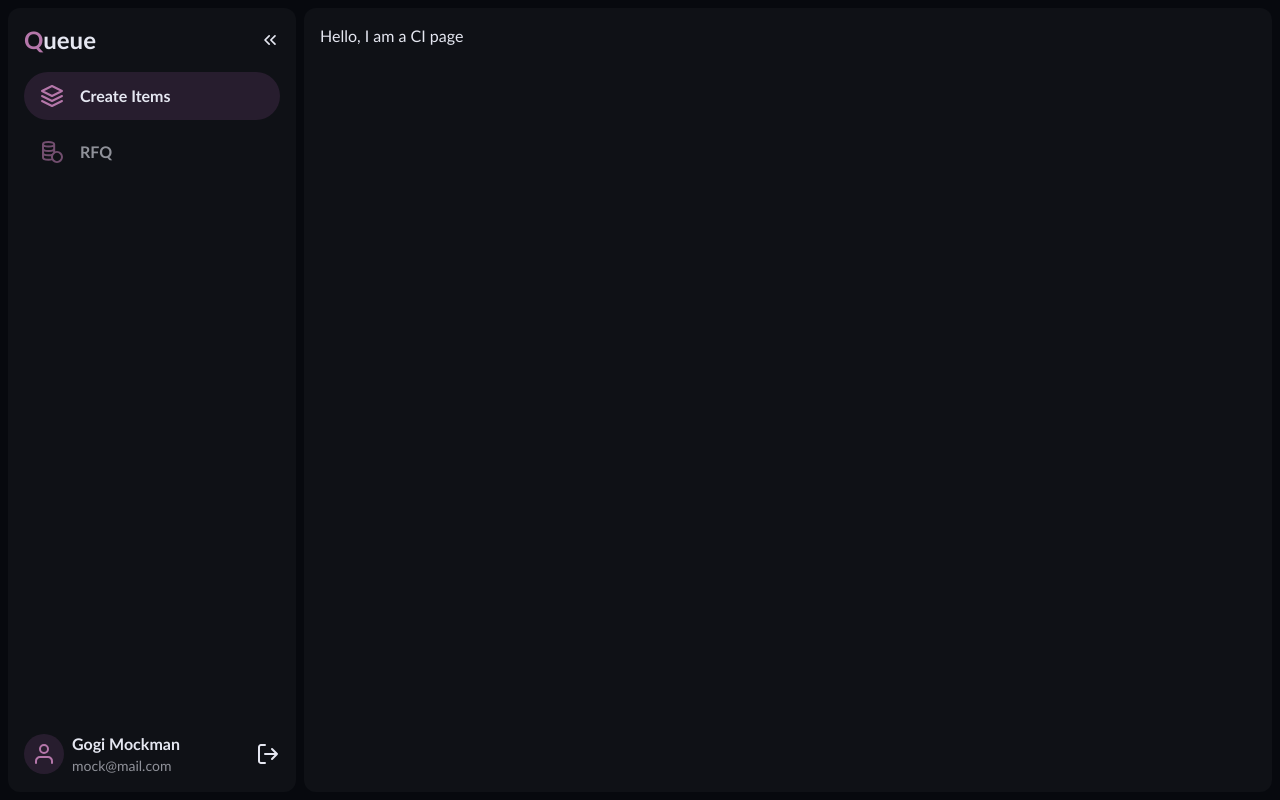
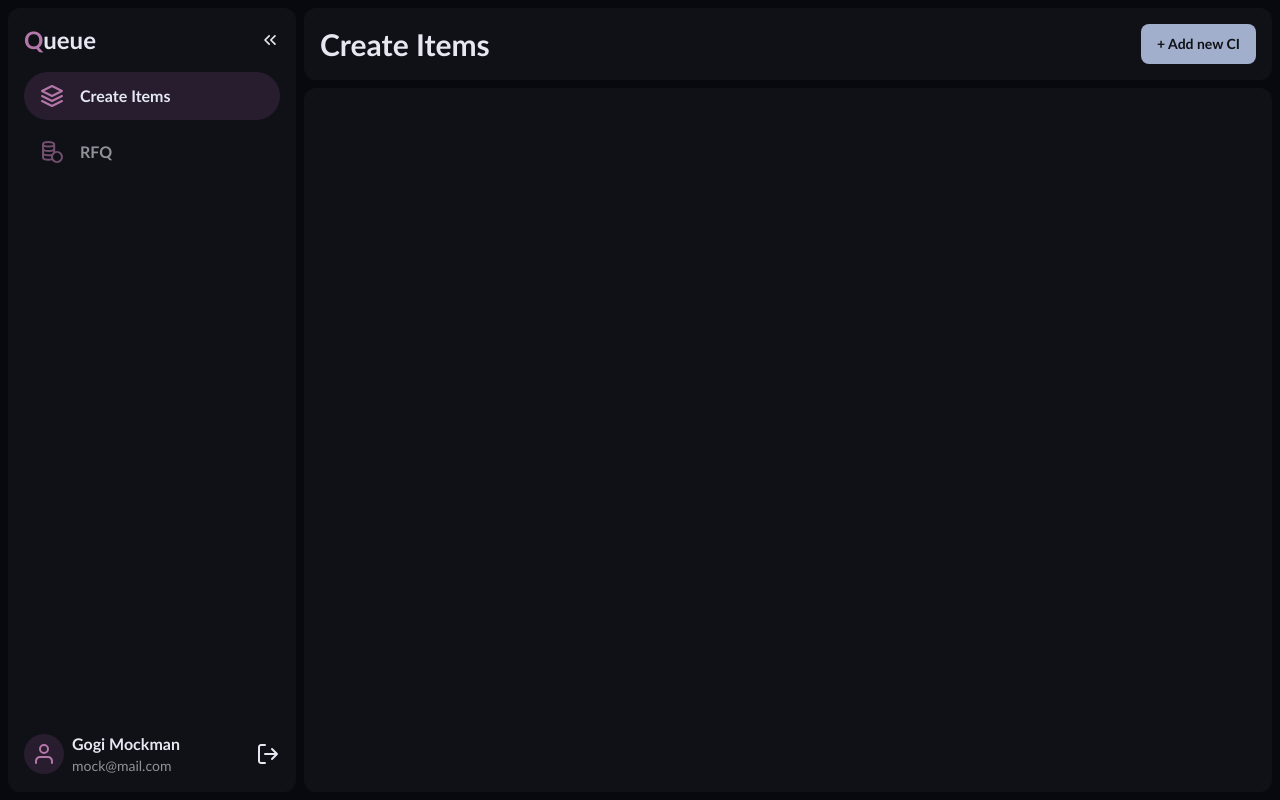
Before and after one commit to ohiienko-r/queue-v2, a React (Vite) app: page /create-items in a window 1280 px wide. Built offline with nearby package versions, Linux system fonts and the light colour scheme.

Commit message:
feat: add button with variants, update root layout

```diff
--- a/package.json
+++ b/package.json
@@ -11,6 +11,7 @@
   },
   "dependencies": {
     "@tailwindcss/vite": "^4.1.10",
+    "class-variance-authority": "^0.7.1",
     "clsx": "^2.1.1",
     "react": "^19.1.0",
     "react-dom": "^19.1.0",
--- /dev/null
+++ b/src/components/Button.tsx
@@ -0,0 +1,31 @@
+import { type ComponentProps } from "react";
+import { cva, type VariantProps } from "class-variance-authority";
+import clsx from "clsx";
+
+const buttonVariants = cva(
+  "inline-flex justify-center items-center gap-2 hover:bg-primary/90 px-4 py-[10px] rounded-lg h-10 transition-colors cursor-pointer",
+  {
+    variants: {
+      variant: {
+        default:
+          "bg-primary font-semibold text-background-secondary text-sm leading-5",
+      },
+    },
+    defaultVariants: {
+      variant: "default",
+    },
+  }
+);
+
+export default function Button({
+  className,
+  variant,
+  ...props
+}: ComponentProps<"button"> & VariantProps<typeof buttonVariants>) {
+  return (
+    <button
+      className={clsx(buttonVariants({ variant, className }))}
+      {...props}
+    ></button>
+  );
+}
--- a/src/components/index.ts
+++ b/src/components/index.ts
@@ -1 +1,2 @@
 export { default as Sidebar } from "./Sidebar";
+export { default as Button } from "./Button";
--- a/src/layouts/RootLayout.tsx
+++ b/src/layouts/RootLayout.tsx
@@ -7,7 +7,7 @@ export default function RootLayout() {
     <main className="flex gap-2 p-2 h-full">
       <Sidebar />
 
-      <section className="flex-auto bg-background-secondary p-4 rounded-xl">
+      <section className="flex flex-col flex-auto gap-2">
         <Outlet />
       </section>
     </main>
--- a/src/pages/CreateItemPage.tsx
+++ b/src/pages/CreateItemPage.tsx
@@ -1,3 +1,15 @@
+import { Button } from "../components";
+
 export default function CreateItemPage() {
-  return <>Hello, I am a CI page</>;
+  return (
+    <>
+      <header className="flex justify-between items-center bg-background-secondary p-4 rounded-xl">
+        <h2 className="font-semibold text-3xl">Create Items</h2>
+
+        <Button>+ Add new CI</Button>
+      </header>
+
+      <section className="bg-background-secondary p-4 rounded-xl h-full"></section>
+    </>
+  );
 }
```
Also changed, not shown: 1 other file (tests, documents, lock files or other folders).
